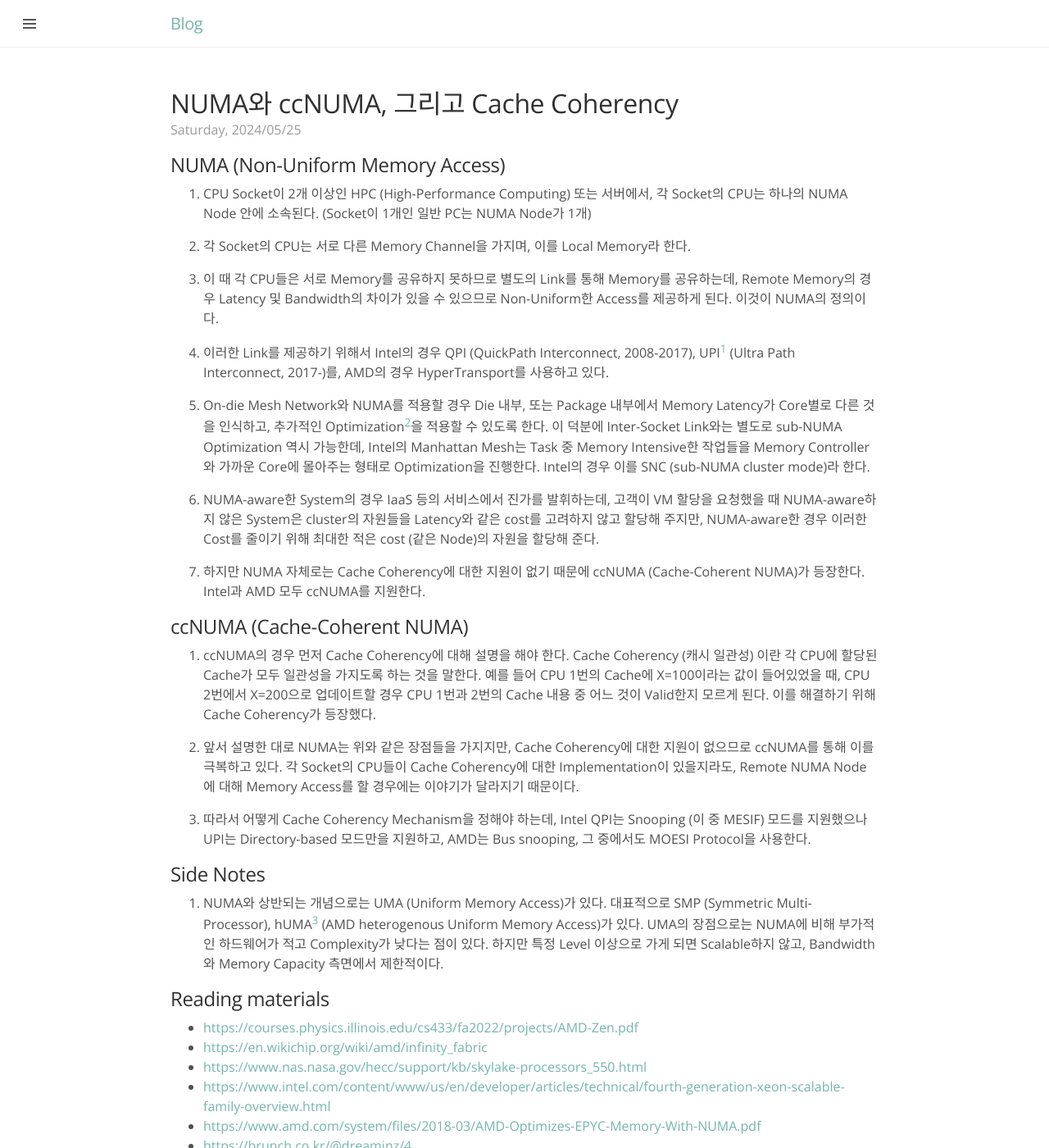
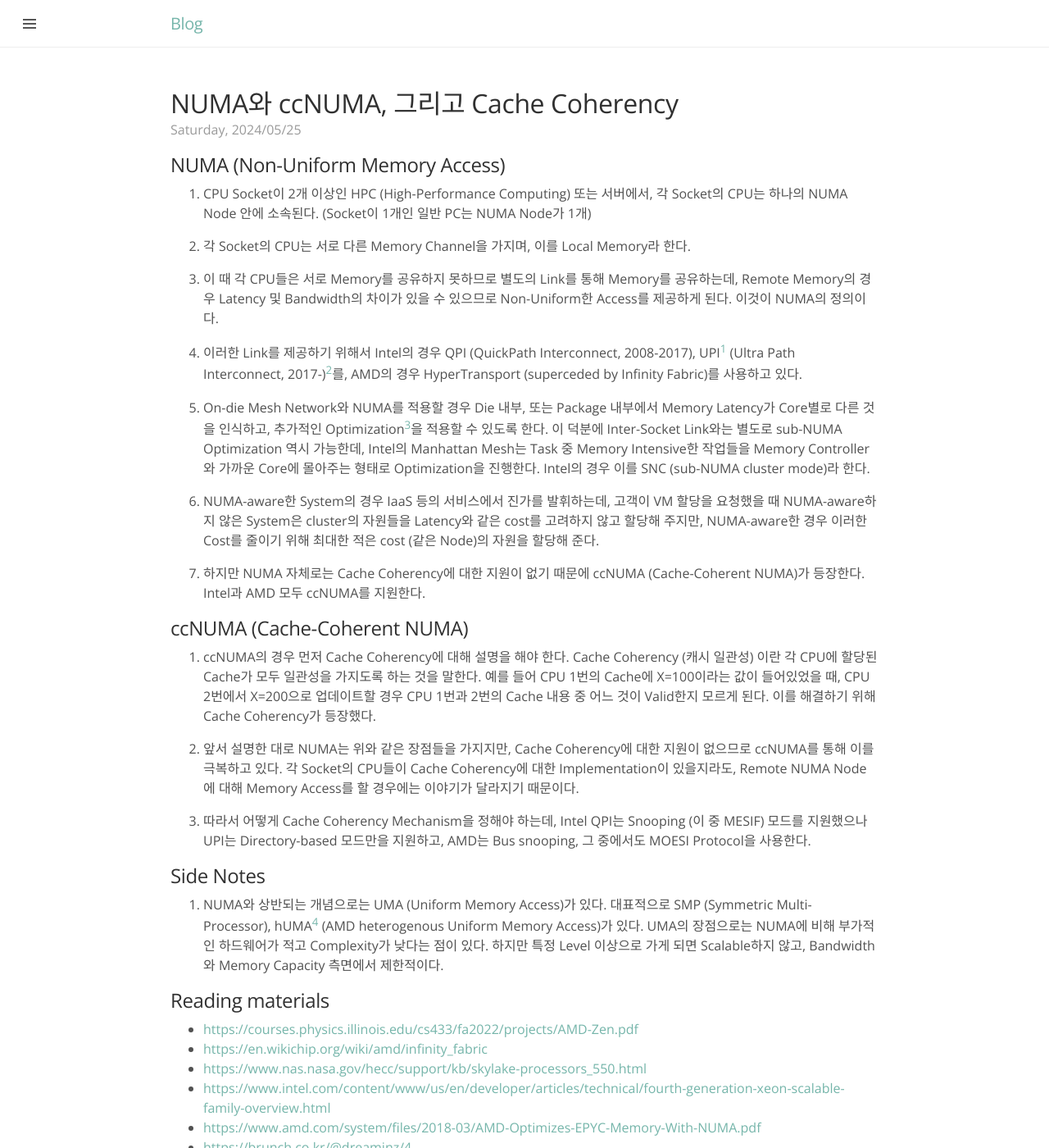
Before and after one commit to ritaru/ritaru.github.io, a Jekyll site: the page built from _posts/2024-05-25-ccNUMA.markdown, in a window 1280 px wide and 1400 px high. Shown: the whole window at 82% size. Built offline with Jekyll 4.4.1, drawn with Linux system fonts in a browser that asks for light colours; some web fonts are replaced; some of the changed text lies outside the part shown.

Commit message:
modified:   _posts/2024-05-25-ccNUMA.markdown

```diff
--- a/_posts/2024-05-25-ccNUMA.markdown
+++ b/_posts/2024-05-25-ccNUMA.markdown
@@ -13,9 +13,9 @@
 
 3. 이 때 각 CPU들은 서로 Memory를 공유하지 못하므로 별도의 Link를 통해 Memory를 공유하는데, Remote Memory의 경우 Latency 및 Bandwidth의 차이가 있을 수 있으므로 Non-Uniform한 Access를 제공하게 된다. 이것이 NUMA의 정의이다.
 
-4. 이러한 Link를 제공하기 위해서 Intel의 경우 QPI (QuickPath Interconnect, 2008-2017), UPI[^1] (Ultra Path Interconnect, 2017-)를, AMD의 경우 HyperTransport를 사용하고 있다.
+4. 이러한 Link를 제공하기 위해서 Intel의 경우 QPI (QuickPath Interconnect, 2008-2017), UPI[^1] (Ultra Path Interconnect, 2017-)[^2]를, AMD의 경우 HyperTransport (superceded by Infinity Fabric)를 사용하고 있다.
 
-5. On-die Mesh Network와 NUMA를 적용할 경우 Die 내부, 또는 Package 내부에서 Memory Latency가 Core별로 다른 것을 인식하고, 추가적인 Optimization[^2]을 적용할 수 있도록 한다. 이 덕분에 Inter-Socket Link와는 별도로 sub-NUMA Optimization 역시 가능한데, Intel의 Manhattan Mesh는 Task 중 Memory Intensive한 작업들을 Memory Controller와 가까운 Core에 몰아주는 형태로 Optimization을 진행한다. Intel의 경우 이를 SNC (sub-NUMA cluster mode)라 한다.
+5. On-die Mesh Network와 NUMA를 적용할 경우 Die 내부, 또는 Package 내부에서 Memory Latency가 Core별로 다른 것을 인식하고, 추가적인 Optimization[^3]을 적용할 수 있도록 한다. 이 덕분에 Inter-Socket Link와는 별도로 sub-NUMA Optimization 역시 가능한데, Intel의 Manhattan Mesh는 Task 중 Memory Intensive한 작업들을 Memory Controller와 가까운 Core에 몰아주는 형태로 Optimization을 진행한다. Intel의 경우 이를 SNC (sub-NUMA cluster mode)라 한다.
 
 6. NUMA-aware한 System의 경우 IaaS 등의 서비스에서 진가를 발휘하는데, 고객이 VM 할당을 요청했을 때 NUMA-aware하지 않은 System은 cluster의 자원들을 Latency와 같은 cost를 고려하지 않고 할당해 주지만, NUMA-aware한 경우 이러한 Cost를 줄이기 위해 최대한 적은 cost (같은 Node)의 자원을 할당해 준다.
 
@@ -31,7 +31,7 @@
 
 ## Side Notes
 
-1. NUMA와 상반되는 개념으로는 UMA (Uniform Memory Access)가 있다. 대표적으로 SMP (Symmetric Multi-Processor), hUMA[^3] (AMD heterogenous Uniform Memory Access)가 있다. UMA의 장점으로는 NUMA에 비해 부가적인 하드웨어가 적고 Complexity가 낮다는 점이 있다. 하지만 특정 Level 이상으로 가게 되면 Scalable하지 않고, Bandwidth와 Memory Capacity 측면에서 제한적이다.
+1. NUMA와 상반되는 개념으로는 UMA (Uniform Memory Access)가 있다. 대표적으로 SMP (Symmetric Multi-Processor), hUMA[^4] (AMD heterogenous Uniform Memory Access)가 있다. UMA의 장점으로는 NUMA에 비해 부가적인 하드웨어가 적고 Complexity가 낮다는 점이 있다. 하지만 특정 Level 이상으로 가게 되면 Scalable하지 않고, Bandwidth와 Memory Capacity 측면에서 제한적이다.
 
 
 ## Reading materials
@@ -54,6 +54,7 @@
 ---
 <div class="footnotes" markdown="1">
 [^1]: Intel Sapphire Rapids 기준 UPI Interconnect의 Link당 속도는 16GT/s, 이론상 대역폭은 32GB/s이다. (2 Bytes / Transfer, Unidirectional)
-[^2]: 하드웨어 레벨의 지원과는 별도로 OS에서는 최적화를 위해 Task를 특정 Core나 Pool에서만 실행하도록 하고 (Processor Affinity), 이 Task들이 필요로 하는 데이터를 각 Task가 사용중이 Core와 가장 가까운 곳에서 Load할 수 있도록 한다 (Memory Affinity).
-[^3]: AMD APU(CPU with integrated Graphics)를 발표하면서 나온 UMA Scheme이다. CPU와 GPU가 Memory Space를 공유하고, Bidirectional Memory Coherency를 지원한다. 이를 통해 GPU의 memory copy로 인한 Overhead를 극복할 수 있다.
+[^2]: Intel Sandy Bridge 구조의 경우 QPI/UPI가 아닌 Ring Bus 구조를 사용한다. 소비자용 CPU의 Link는 세대 별로 차이가 크므로 여기서는 기술하지 않겠다.
+[^3]: 하드웨어 레벨의 지원과는 별도로 OS에서는 최적화를 위해 Task를 특정 Core나 Pool에서만 실행하도록 하고 (Processor Affinity), 이 Task들이 필요로 하는 데이터를 각 Task가 사용중이 Core와 가장 가까운 곳에서 Load할 수 있도록 한다 (Memory Affinity).
+[^4]: AMD APU(CPU with integrated Graphics)를 발표하면서 나온 UMA Scheme이다. CPU와 GPU가 Memory Space를 공유하고, Bidirectional Memory Coherency를 지원한다. 이를 통해 GPU의 memory copy로 인한 Overhead를 극복할 수 있다.
 </div>
```
